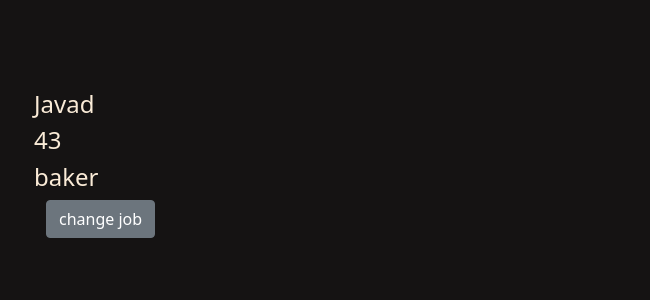
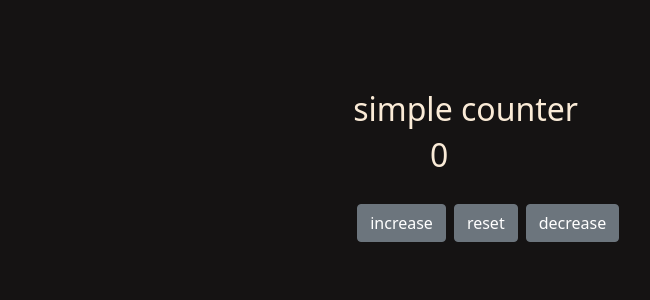
Before and after one commit to KiarashYavari/react_codes, a React (Create React App) app: page / in a window 1280 px wide. Shown: the top 300 px of the page, without its empty margins (36-686 px from the left). Built offline with nearby package versions, Linux system fonts and the light colour scheme.

Commit message:
create a counter playing with useState hook

```diff
--- a/src/App.js
+++ b/src/App.js
@@ -1,10 +1,10 @@
-import UseStateObj from './UseStateObj';
-
+import UseStateCounter from './UseStateCounter';
+import 'bootstrap/dist/css/bootstrap.min.css';
 
 function App() {
   return (
     <div className="App">
-      <UseStateObj />
+      <UseStateCounter />
     </div>
   );
 }
--- /dev/null
+++ b/src/UseStateCounter.js
@@ -0,0 +1,23 @@
+import React, {useState} from 'react'
+
+const UseStateCounter = () => {
+  const[number, setNumber] = useState(0);
+  const resetHandler = ()=>{
+    setNumber(0);
+  };
+  return (
+    <>
+        <section className='container'>
+            <h2 className='row' id="counter-title">simple counter</h2>
+            <h2 className='row' id="counter-number">{number}</h2>
+            <section id='counter-btn'>
+              <button className='btn btn-secondary m-1' onClick={()=>setNumber(number+1)}>increase</button>
+              <button className='btn btn-secondary m-1' onClick={resetHandler}>reset</button>
+              <button className='btn btn-secondary m-1' onClick={()=>setNumber(number-1)}>decrease</button>
+            </section>
+        </section>
+    </>
+  );
+};
+
+export default UseStateCounter
--- a/src/index.css
+++ b/src/index.css
@@ -12,7 +12,7 @@ body {
   margin-left: 24vw;
 }
 
-#claer-data-btn, .names-list, .change-btn-title {
+#counter-title, #counter-btn, #claer-data-btn, .names-list, .change-btn-title {
   margin-top: 2vw;
   margin-left: 24vw;
 }
@@ -26,4 +26,9 @@ body {
   gap: 1vw;
 }
 
+#counter-number {
+  margin-left: 30vw;
+  margin-top: 0.5vw;
+}
+
 /*# sourceMappingURL=index.css.map */
```
Also changed, not shown: src/index.scss (+11 -2 lines), 1 other file (tests, documents, lock files or other folders).
